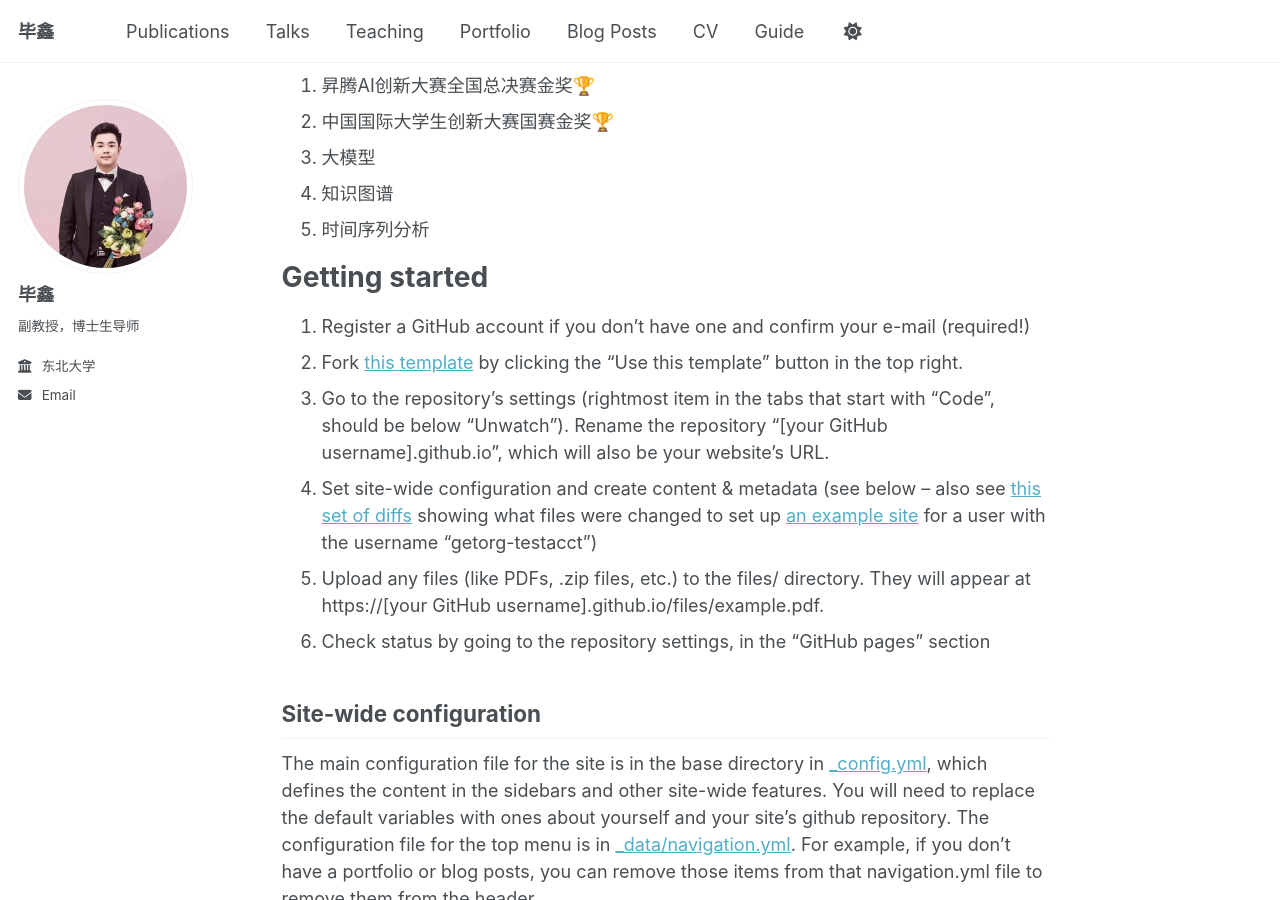
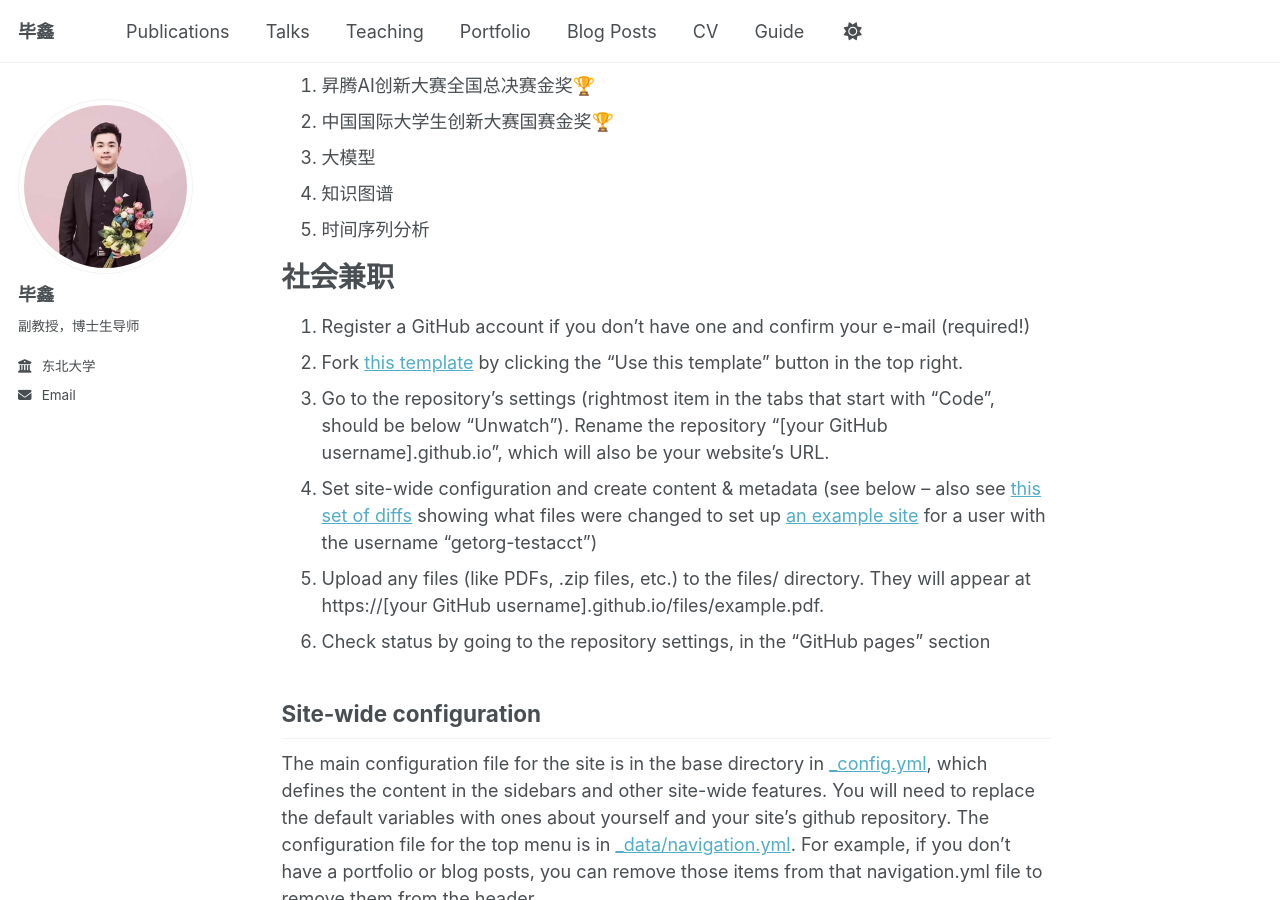
Before and after one commit to IDME-AI/IDME-AI.github.io, a Jekyll site: the page built from _pages/about.md, in a window 1280 px wide and 900 px high, scrolled down 596 px. Built offline with Jekyll 4.4.1, drawn with Linux system fonts in a browser that asks for light colours.

Commit message:
Initial commit

```diff
--- a/_pages/about.md
+++ b/_pages/about.md
@@ -22,7 +22,7 @@ redirect_from:
 4. 知识图谱
 5. 时间序列分析
 
-Getting started
+社会兼职
 ======
 1. Register a GitHub account if you don't have one and confirm your e-mail (required!)
 1. Fork [this template](https://github.com/academicpages/academicpages.github.io) by clicking the "Use this template" button in the top right.
```
